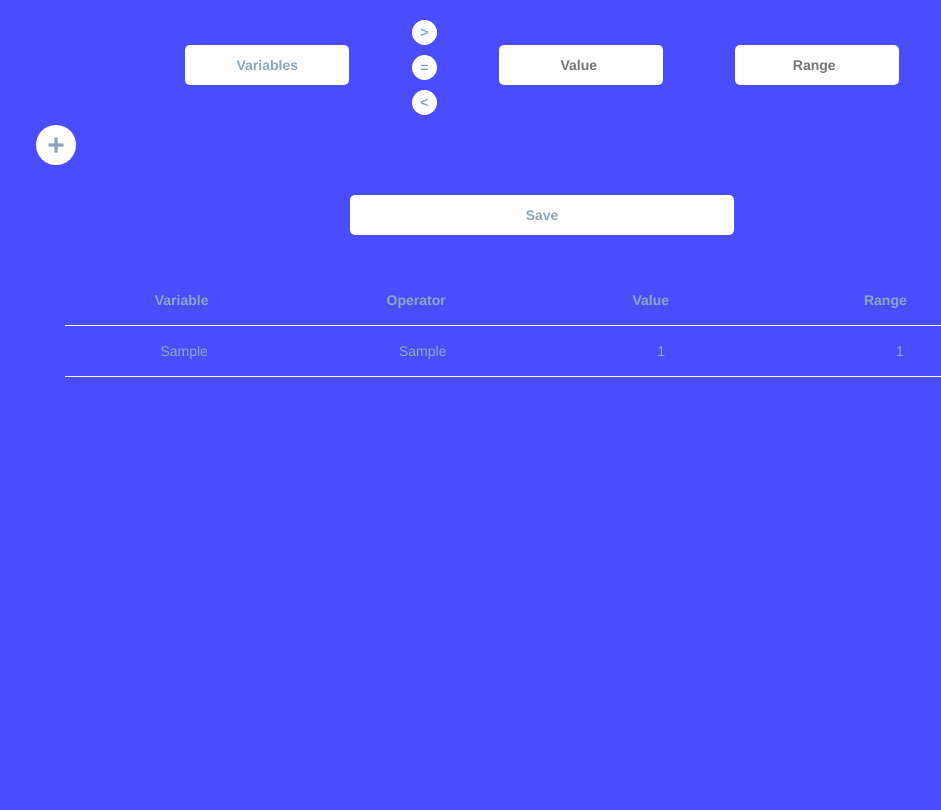
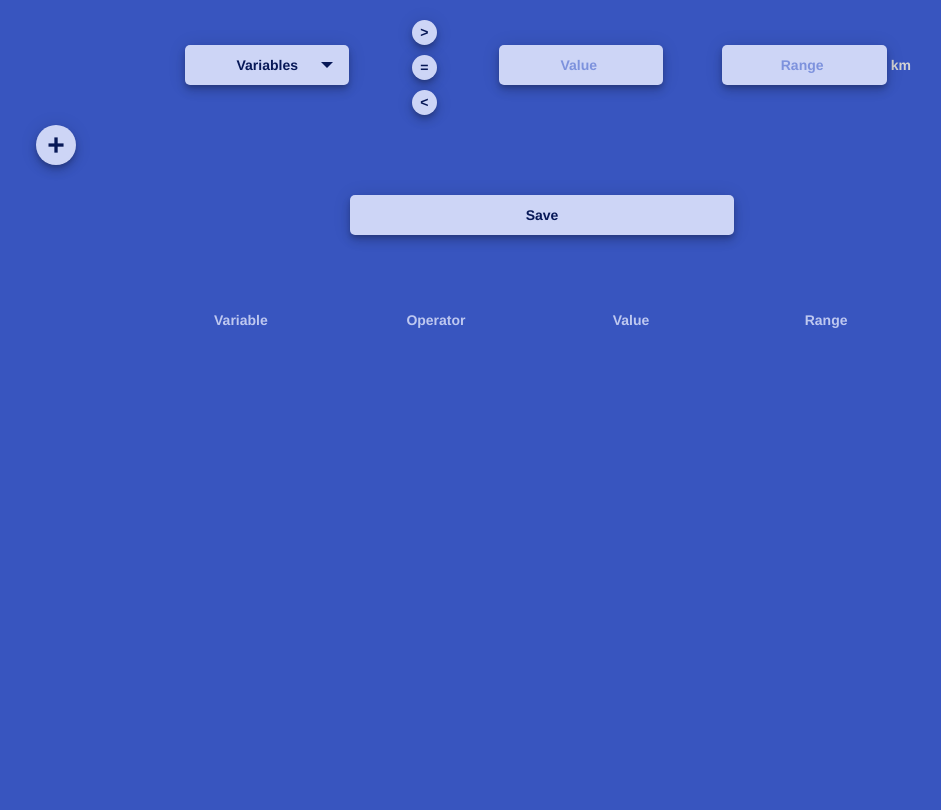
Before and after one commit to pittendr/Africa-project, a Django app: page / in a window 1280 px wide. Shown: the whole page, without its empty margins (98-1039 px from the left). Run offline with Django 3.2, Linux system fonts and the light colour scheme; tables that the repository leaves empty hold one stand-in row (values such as "Sample post"); lists and menus that the app fills with data are empty; some libraries are stand-ins or nearby versions.

Commit message:
implemented most of UI

```diff
--- a/ES/notifications/models.py
+++ b/ES/notifications/models.py
@@ -7,5 +7,7 @@
     logic_operator = models.CharField(max_length=40)
     recipe_limit = models.PositiveIntegerField()
     recipe_range = models.PositiveIntegerField()
+    multiple = models.CharField(max_length=40)
+    recipe_match = models.CharField(max_length=40)
 
 # Create your models here.
--- a/ES/notifications/templates/notifications/index.html
+++ b/ES/notifications/templates/notifications/index.html
@@ -21,7 +21,7 @@
 		<div id ="recipe1" class = "recipe-wrapper">
 			<div class="row" >
 				<div class="col-sm-3 col-xs-3 col-xs-offset-1 text-center " style="margin-top:35px;">
-					<div class="custom-dropdown">
+					<div class="custom-dropdown shadow">
 						<span>Variables</span>
 						<ul class="custom-drop">
 							<li><a>Elevation</a></li>
@@ -36,24 +36,25 @@
 				</div>
 				<div class="col-sm-1 col-xs-1 text-center" style="margin-top:10px;">
 					<div class="circle-wrapper">
-						<div id="greaterThan" class="circle"><p>></p></div>
-						<div id="equalTo" class="circle"><p>=</p></div>
-						<div id="lessThan" class="circle"><p><</p></div>
+						<div class="circle shadow"><p>></p></div>
+						<div class="circle shadow"><p>=</p></div>
+						<div class="circle shadow"><p><</p></div>
 					</div>
 				</div>
-				<div class="col-sm-3 col-xs-3 text-center " style="margin-top:35px;">
-					<input type="number" placeholder="Value" id="recipe_value">
+				<div class="col-sm-3 col-xs-3 text-center" style="margin-top:35px;">
+
+					<input type="number" placeholder="Value" class="recipe_value shadow"><label class="value_label"></label>
 				</div>
 				<div class="col-sm-3 col-xs-3 text-center" style="margin-top:35px;">
-					<input type="number" placeholder="Range" id="recipe_range">
+					<input type="number" placeholder="Range" class="recipe_range shadow"><label class="range_label">&nbsp;km</label>
 				</div>
 			</div>
 
-			<div class="andCircle">+</div>
+			<div class="andCircle shadow">+</div>
 		</div>
 	</div>
 
-	<div id="saveButton">Save</div>
+	<div id="saveButton" class=" shadow">Save</div>
 
 	<div id="recipe-list" class ="container">
 		<div id="headcont">
@@ -74,6 +75,7 @@
 
 	</div>
 	<script src="/static/notifications/js/index.js"  type="text/javascript"></script>
+	{% include "notifications/latest.html" %}
 </body>
 
 </html>
--- /dev/null
+++ b/ES/notifications/templates/notifications/latest.html
@@ -0,0 +1,8 @@
+<script type="text/javascript">
+	var latest = null;
+	{% if latest %}
+		latest = parseInt("{{latest}}")+1;
+	{%  else %}
+		latest = 1;
+	{% endif %}
+</script>
--- a/ES/notifications/templates/notifications/table.html
+++ b/ES/notifications/templates/notifications/table.html
@@ -1,10 +1,33 @@
 {% if recipes %}
 	{% for recipe in recipes %}
-	<tr>
-		<td>{{recipe.recipe_variable}}</td>
-		<td>{{recipe.logic_operator}}</td>
-		<td>{{recipe.recipe_limit}}</td>
-		<td>{{recipe.recipe_range}}</td>
-	</tr>
+		{% if recipe.multiple = "start" %}
+			<tr>
+				<td class="start">{{recipe.recipe_variable}}</td>
+				<td class="start">{{recipe.logic_operator}}</td>
+				<td class="start">{{recipe.recipe_limit}}</td>
+				<td class="start">{{recipe.recipe_range}}</td>
+			</tr>
+		{% elif recipe.multiple = "middle" %}
+			<tr>
+				<td class="middle">{{recipe.recipe_variable}}</td>
+				<td class="middle">{{recipe.logic_operator}}</td>
+				<td class="middle">{{recipe.recipe_limit}}</td>
+				<td class="middle">{{recipe.recipe_range}}</td>
+			</tr>
+		{% elif recipe.multiple = "end" %}
+			<tr>
+				<td class="end">{{recipe.recipe_variable}}</td>
+				<td class="end">{{recipe.logic_operator}}</td>
+				<td class="end">{{recipe.recipe_limit}}</td>
+				<td class="end">{{recipe.recipe_range}}</td>
+			</tr>
+		{% elif recipe.multiple = "null" %}
+			<tr>
+				<td class="null">{{recipe.recipe_variable}}</td>
+				<td class="null">{{recipe.logic_operator}}</td>
+				<td class="null">{{recipe.recipe_limit}}</td>
+				<td class="null">{{recipe.recipe_range}}</td>
+			</tr>
+		{% endif %}
 	{% endfor %}
 {% endif %}
--- a/ES/notifications/views.py
+++ b/ES/notifications/views.py
@@ -1,13 +1,19 @@
 from django.shortcuts import render
 from django.http import HttpResponse
 import simplejson as json
-from django.views.decorators.csrf import requires_csrf_token
 from notifications.models import Recipe
+from django.views.decorators.csrf import ensure_csrf_cookie
 
-@requires_csrf_token
+@ensure_csrf_cookie
 def index(request):
     recipes = Recipe.objects.all()
-    context = {'recipes': recipes}
+    last = Recipe.objects.last();
+    if last != None:
+        last = last.id
+    else:
+        last = 0;
+    context = {'recipes': recipes , 'latest' : last}
+
     return render(request, 'notifications/index.html', context)
 
 
@@ -17,8 +23,10 @@
         operator = request.POST['operator']
         value = request.POST['value']
         range = request.POST['range']
+        multiple = request.POST['multiple']
+        id = request.POST['id']
 
-        recipe = Recipe.objects.create(recipe_variable=variable, logic_operator = operator, recipe_limit = value, recipe_range = range)
+        recipe = Recipe.objects.create(recipe_variable = variable, logic_operator = operator, recipe_limit = value, recipe_range = range, multiple = multiple, recipe_match = id)
         recipes = Recipe.objects.all()
         context = {'recipes': recipes}
         return render(request, 'notifications/table.html', context)
--- a/ES/static/notifications/css/index.css
+++ b/ES/static/notifications/css/index.css
@@ -1,5 +1,5 @@
 body, html{
-	background: #4c4cff;
+	background: #3855BF;
 	width:100%;
 	height:100%;
 }
@@ -8,62 +8,66 @@
 	background:gray;
 }
 
+.value_label, .range_label{
+	color: lightgray;
+    font-weight: bold;
+}
+::-webkit-input-placeholder {
+    color:    #7D92DD;
+}
+:-moz-placeholder {
+   color:    #7D92DD;
+   opacity:  1;
+}
+::-moz-placeholder {
+   color:    #7D92DD;
+   opacity:  1;
+}
+:-ms-input-placeholder {
+   color:    #7D92DD;
+}
+:placeholder-shown {
+  color:    #7D92DD;
+}
+
+#recipe-list{
+	width:70%;
+	margin:0 auto;
+	padding:20px;
+	border-radius:20px;
+	opacity:0.9;
+}
 #saveButton{
 	text-align:center;
-	min-width:90px;
+	min-width:130px;
     position: relative;
     width: 30%;
 	padding:10px;
-    background: rgba(255,255,255,1);
+    background: #CDD5F6;
     border-radius: 5px;
     cursor: pointer;
     outline: none;
     font-weight: bold;
-    color: #8AA8BD;
+    color: #071857;
 	margin-top:40px;
 	margin-bottom:40px;
 	margin-left:auto;
 	margin-right:auto;
 }
-
-.variable-frame{
-	width:25%;
-	float:left;
-	margin-top:35px;
-	text-align:center;
-}
-.circle-frame{
-	width:25%;
-	float:left;
-	margin-top:10px;
-	text-align:center;
-}
-.value-frame{
-	width:25%;
-	float:left;
-	margin-top:35px;
-	text-align:center;
-}
-.range-frame{
-	width:25%;
-	float:left;
-	margin-top:35px;
-	text-align:center;
-}
 #tablecont{
 	height:30%;
 	overflow:auto;
 	display:block;
-	width:90%;
+	width:100%;
 	margin: 0 auto;
-    color: #8AA8BD;
+    color: #CDD5F6;
 	height:200px;
 }
 #headcont{
 	display:block;
-	width:90%;
+	width:100%;
 	margin: 0 auto;
-    color: #8AA8BD;
+    color: #CDD5F6;
 	padding-right:17px;
 }
 
@@ -81,11 +85,35 @@
 	padding:15px;
 }
 
-td {
+td.start {
+	text-align:center;
+	border-width: 1px 0px 0px 0px;
+	border-style:solid;
+	border-color:#7D92DD;
+	width:25%;
+	padding:15px;
+}
+td.middle {
+	text-align:center;
+	border-width: 0px 0px 0px 0px;
+	border-style:solid;
+	border-color:#7D92DD;
+	width:25%;
+	padding:15px;
+}
+td.end {
+	text-align:center;
+	border-width: 0px 0px 1px 0px;
+	border-style:solid;
+	border-color:#7D92DD;
+	width:25%;
+	padding:15px;
+}
+td.null {
 	text-align:center;
 	border-width: 1px 0px 1px 0px;
 	border-style:solid;
-	border-color:white;
+	border-color:#7D92DD;
 	width:25%;
 	padding:15px;
 }
@@ -101,7 +129,7 @@
 	top:-5px;
 	right:-5px;
 	font-size:20px;
-	color:rgba(255,255,255,0.8);
+	color:#CDD5F6;
 	cursor: pointer;
 }
 .recipe-wrapper{
@@ -112,12 +140,12 @@
 	position:relative;
 	width:40px;
 	height:40px;
-	background: rgba(255,255,255,1);
+	background:#CDD5F6;
     border-radius: 25px;
     cursor: pointer;
     outline: none;
     font-weight: bold;
-    color: #8AA8BD;
+    color: #071857;
 	line-height:40px;
 	text-align:center;
 	font-size:30px;
@@ -128,19 +156,19 @@
 
 }
 input[type="number"] {
-	min-width:90px;
+	min-width:130px;
 	text-align:center;
     position: relative;
     width: 80%;
     margin: 0 auto;
 	padding:10px;
 	padding-right:0px !important;
-    background: rgba(255,255,255,1);
+    background: #CDD5F6;
     border-radius: 5px;
     outline: none;
     font-weight: bold;
 	border:none;
-    color: #8AA8BD;
+    color: #071857;
 }
 .circle {
 	width: 25px;
@@ -149,28 +177,41 @@
     overflow:hidden;
     position: relative;
     margin: 0 auto;
-    background: rgba(255,255,255,1);
+    background: #CDD5F6;
     outline: none;
     font-weight: bold;
 	border:none;
-    color: #8AA8BD;
+    color: #071857;
 	margin-bottom:10px;
 	line-height:25px;
 	cursor:pointer;
 }
 
 .custom-dropdown {
-	min-width:90px;
+	min-width:130px;
     position: relative;
     width: 80%;
     margin: 0 auto;
 	padding:10px;
-    background: rgba(255,255,255,1);
+    background: #CDD5F6;
     border-radius: 5px;
     cursor: pointer;
     outline: none;
     font-weight: bold;
-    color: #8AA8BD;
+    color: #071857;
+}
+
+.custom-dropdown:after{
+	position:absolute;
+	right: 16px;
+    top: 50%;
+	content:"";
+	width: 0;
+	height: 0;
+    margin-top: -3px;
+    border-width: 6px 6px 0 6px;
+    border-style: solid;
+    border-color: #071857 transparent;
 }
 
 .custom-dropdown .custom-drop {
@@ -179,7 +220,7 @@
     top: 130%;
     left: 0px;
     right: 0;
-    background: white;
+    background: #CDD5F6;
     border-radius: 5px;
     list-style: none;
     opacity: 0;
@@ -192,8 +233,8 @@
 	padding:10px;
 	margin-left:-30px;
 	margin-right:10px;
-    color: #8aa8bd;
-    border-bottom: 1px solid #e6e8ea;
+    color: #071857;
+    border-bottom: 1px solid #7D92DD;
 }
 
 .custom-dropdown .custom-drop li:first-of-type a {
@@ -208,3 +249,7 @@
     opacity: 1;
 	display:block;
 }
+
+.shadow {
+    box-shadow: 0 6px 10px 0 rgba(0, 0, 0, .14), 0 1px 18px 0 rgba(0, 0, 0, .12), 0 3px 5px -1px rgba(0, 0, 0, .2)
+}
--- a/ES/static/notifications/js/index.js
+++ b/ES/static/notifications/js/index.js
@@ -6,7 +6,8 @@
 		$(this).toggleClass('active');
 	});
 	$("#recipe-container").on("click", ".custom-drop li", function(){
-		$(this).parent().parent().find('span').text($(this).text());
+		$(this).closest(".recipe-wrapper").find('span').text($(this).text());
+		setUnits($(this).closest(".recipe-wrapper").find('span').text(), $(this).closest(".recipe-wrapper").find(".value_label"));
 	});
 	$("#recipe-container").on("click", ".andCircle", function(){
 		if(!$(this).hasClass("disabled")){
@@ -21,18 +22,48 @@
 	});
 
 	$("#recipe-container").on('click', '.circle', function(){
-		$(this).parent().find('.circle').not($(this)).css("background","white");
+		$(this).parent().find('.circle').not($(this)).css("background","#CDD5F6");
+		$(this).parent().find('.circle').not($(this)).css("color","#071857");
 		$(this).parent().find('.circle').not($(this)).removeClass("clicked");
 	    if($(this).hasClass("clicked")){
-			$(this).css("background","white");
+			$(this).css("background","#CDD5F6");
+			$(this).css("color","#071857");
 		}else{
-			$(this).css("background","gray");
+			$(this).css("background","#071857");
+			$(this).css("color","#CDD5F6");
 		}
 		$(this).toggleClass("clicked");
 	});
-	var data=null;
+	var tabledata=null;
 	$(document).on("click", "#saveButton", function(){
-		for(var i=0; i<recipeCount;i++){
+		var i=1;
+		var badRecipes = checkRecipes();
+		if(typeof badRecipes == 'undefined' || badRecipes.length ==0){
+			ajaxCall(i);
+		}else{
+			if (badRecipes.length == 1){
+				alert("Recipe "+badRecipes+" is not valid.");
+			}else{
+				alert("Recipe(s) "+badRecipes+" are not valid.");
+			}
+
+		}
+		function ajaxCall(i){
+			var multiple= null;
+			var id = null;
+			if(recipeCount==1){
+				multiple = "null";
+				id = "null"
+			}else{
+				id = latest;
+				if(i==1){
+					multiple = "start";
+				}else if(i==recipeCount){
+					multiple = "end";
+				}else{
+					multiple = "middle";
+				}
+			}
 			$.ajaxSetup({
 				beforeSend: function(xhr, settings) {
 					if (!csrfSafeMethod(settings.type) && !this.crossDomain) {
@@ -44,16 +75,25 @@
 				method: 'POST',
 				url: '/data',
 				data: {
-					'variable' : $("#recipe"+(i+1)).find('span').text(),
-					'operator' : $("#recipe"+(i+1)).find(".circle.clicked").text(),
-					'value' : $("#recipe"+(i+1)).find('#recipe_value').val(),
-					'range' : $("#recipe"+(i+1)).find('#recipe_range').val(),
+					'variable' : $("#recipe"+(i)).find('span').text(),
+					'operator' : $("#recipe"+(i)).find(".circle.clicked").text(),
+					'value' : $("#recipe"+(i)).find('.recipe_value').val(),
+					'range' : $("#recipe"+(i)).find('.recipe_range').val(),
+					'multiple' : multiple,
+					'id' : id,
 				},
 				success: function (data) {
-					 $('#tablebody').html(data);
+					$('#tablebody').html(data);
+					if (i<recipeCount){
+						i++;
+						ajaxCall(i);
+					}else{
+						clearRecipes();
+						latest+=i;
+					}
 				},
 				error: function (data) {
-					 alert(data);
+					 console.log("failure", data);
 				}
 			});
 		}
@@ -108,22 +148,22 @@
 	var col1 = document.createElement('div');
 	col1.setAttribute("class", "col-sm-3 col-xs-3 col-xs-offset-1 text-center");
 	col1.setAttribute("style", "margin-top:35px");
-	col1.innerHTML="<div class='custom-dropdown'><span>Variables</span><ul class='custom-drop'><li><a>Elevation</a></li><li><a>Wind Speed</a></li><li><a>Wind Direction</a></li><li><a>Temperature</a></li><li><a>Humidity</a></li><li><a>Rain</a></li><li><a>Cloud Coverage</a></li></ul></div>"
+	col1.innerHTML="<div class='custom-dropdown shadow'><span>Variables</span><ul class='custom-drop'><li><a>Elevation</a></li><li><a>Wind Speed</a></li><li><a>Wind Direction</a></li><li><a>Temperature</a></li><li><a>Humidity</a></li><li><a>Rain</a></li><li><a>Cloud Coverage</a></li></ul></div>"
 
 	var col2 = document.createElement('div');
 	col2.setAttribute("class", "col-sm-1 col-xs-1 text-center");
 	col2.setAttribute("style", "margin-top:10px");
-	col2.innerHTML='<div class="circle-wrapper"><div class="circle"><p>></p></div><div class="circle"><p>=</p></div><div class="circle"><p><</p></div></div>'
+	col2.innerHTML='<div class="circle-wrapper"><div class="circle shadow"><p>></p></div><div class="circle shadow"><p>=</p></div><div class="circle shadow"><p><</p></div></div>'
 
 	var col3 = document.createElement('div');
     col3.setAttribute("class", "col-sm-3 col-xs-3 text-center");
 	col3.setAttribute("style", "margin-top:35px");
-    col3.innerHTML='<input type="number" placeholder="Value" class="recipe_value">'
+    col3.innerHTML='<input type="number" placeholder="Value" class="recipe_value shadow"><label class="value_label"></label>'
 
 	var col4 = document.createElement('div');
 	col4.setAttribute("class", "col-sm-3 col-xs-3 text-center");
 	col4.setAttribute("style", "margin-top:35px");
-	col4.innerHTML='<input type="number" placeholder="Range" class="recipe_range">'
+	col4.innerHTML='<input type="number" placeholder="Range" class="recipe_range shadow"><label class="range_label">&nbsp;km</label>'
 
 	row.appendChild(col1);
 	row.appendChild(col2);
@@ -133,13 +173,58 @@
 	wrapper.appendChild(row);
 
 	var andCircle = document.createElement("div");
-	andCircle.setAttribute("class", "andCircle");
+	andCircle.setAttribute("class", "andCircle shadow");
 	andCircle.innerHTML="+";
 
 	wrapper.appendChild(andCircle);
 
 	container.appendChild(wrapper);
-
-
-
 }
+function clearRecipes(){
+	for (var i=1; i< recipeCount;i++){
+		$('#recipe'+(i+1)).remove();
+	}
+	$('#recipe1').find('.andCircle').removeClass("disabled");
+	$('#recipe1').find('span').text("Variables")
+	$('#recipe1').find('.circle').css("background","#CDD5F6");
+	$('#recipe1').find('.circle').css("color","#071857");
+	$('#recipe1').find('.circle').removeClass("clicked");
+	$('#recipe1').find('.recipe_value').val('');
+	$('#recipe1').find('.recipe_range').val('');
+	recipeCount = 1;
+}
+function checkRecipes(){
+	var badRecipes = [];
+	for (var i=0; i< recipeCount;i++){
+		if ($('#recipe'+(i+1)).find('span').text()=="Variables" ||
+		!$('#recipe'+(i+1)).find('.circle').hasClass("clicked") ||
+		$('#recipe'+(i+1)).find('.recipe_value').val() == '' ||
+		$('#recipe'+(i+1)).find('.recipe_range').val() == ''){
+			badRecipes.push((i+1));
+		}
+	}
+	return badRecipes;
+}
+function setUnits(text, label){
+	if (text=="Elevation"){
+		label.html("&nbsp;km");
+	}
+	if (text=="Wind Speed"){
+		label.html("&nbsp;km/h");
+	}
+	if (text=="Wind Direction"){
+		label.html("&nbsp;°");
+	}
+	if (text=="Temperature"){
+		label.html("&nbsp;°F");
+	}
+	if (text=="Humidity"){
+		label.html("&nbsp;%");
+	}
+	if (text=="Rain"){
+		label.html("&nbsp;mm");
+	}
+	if (text=="Cloud Coverage"){
+		label.html("&nbsp;%");
+	}
+}
```
Also changed, not shown: ES/notifications/migrations/0003_recipe_multiple.py (added), ES/notifications/migrations/0004_auto_20160324_1853.py (added), ES/notifications/migrations/0005_recipe_recipe_match.py (added), 5 other files.
